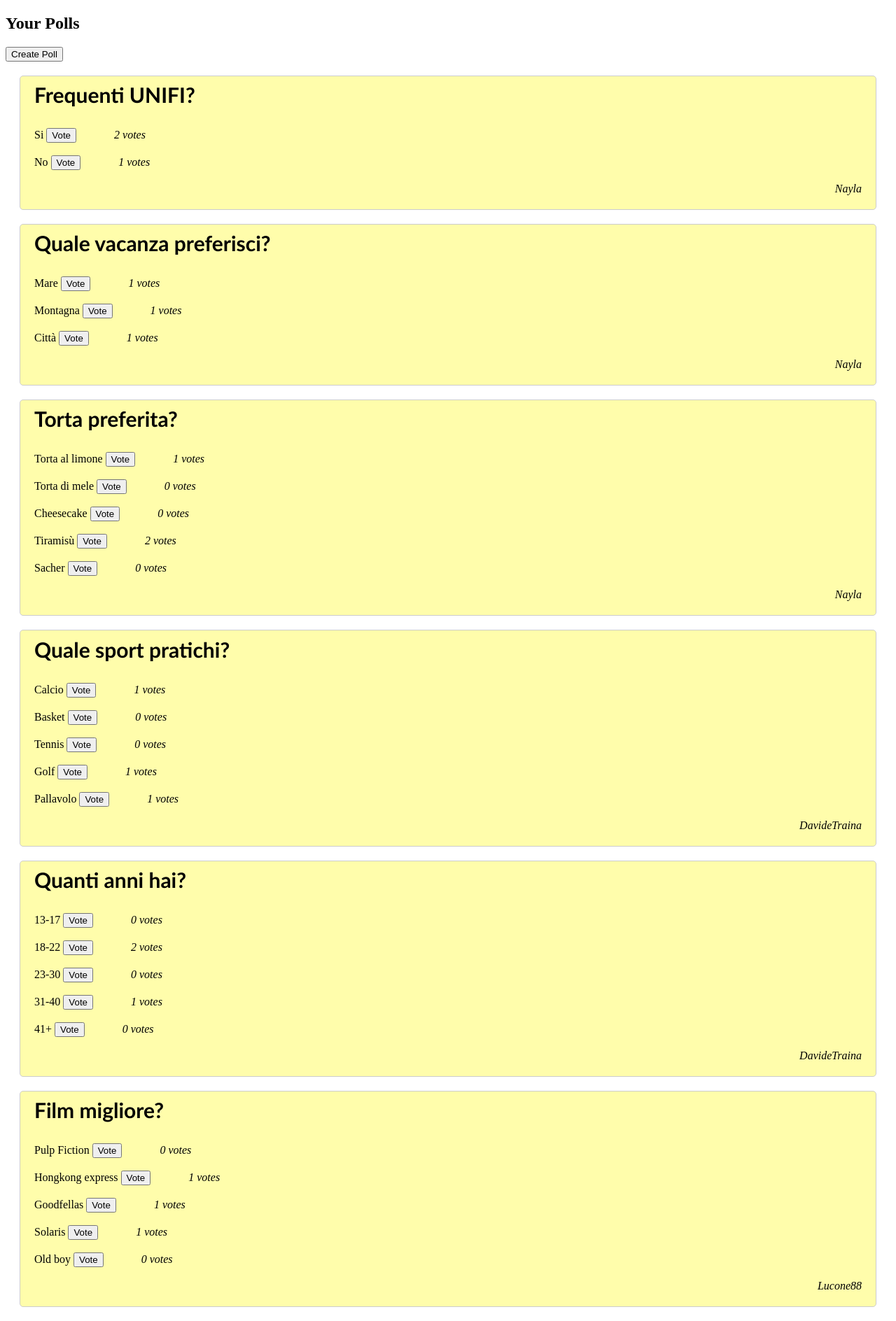
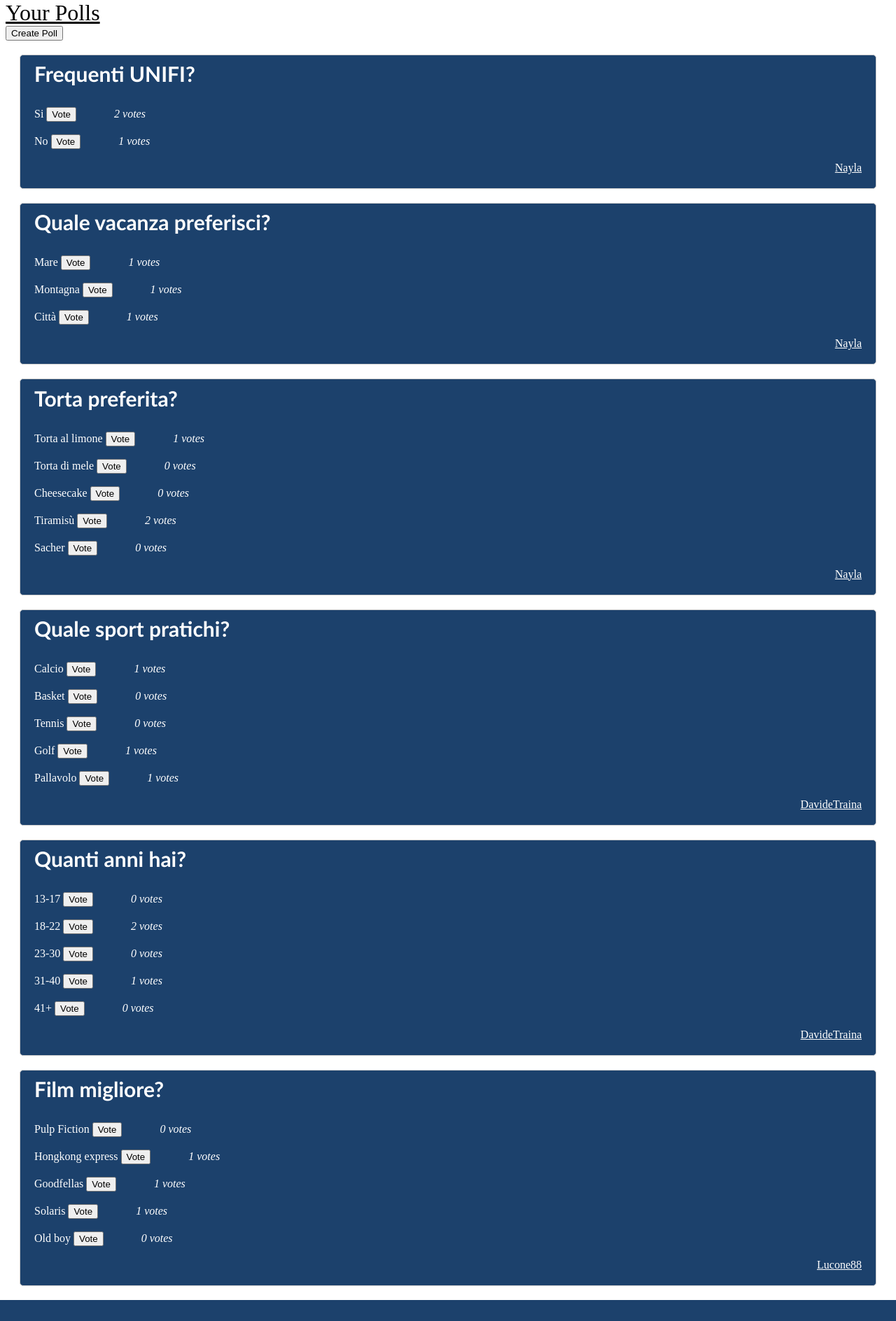
Before and after one commit to trainadavide/PollingAPI, a Django app: page /dashboard/ in a window 1280 px wide. Shown: the part 133-2021 px from the top of the page at 70% size. After the commit the page ends 1991 px from the top, so only its background shows below. Run offline with Django 5.2, Linux system fonts and the light colour scheme; data comes from the database, SQL or seed files in the repository; both versions use the stored data as it was after the commit.

Commit message:
User page added

```diff
--- a/PollingAPI/urls.py
+++ b/PollingAPI/urls.py
@@ -19,6 +19,7 @@ urlpatterns = [
     path('login/', LoginView.as_view(template_name='Login.html'), name='Login'),
     path('logout/', LogoutView.as_view(), name='Logout'),
     path('dashboard/', dashboard, name='Dashboard'),
+    path('accounts/<int:user_id>/', views.UserPolls, name='UserPolls'),
 
     path('Delete_poll/<int:poll_id>/', views.Delete_poll, name='Delete_poll'),
 ]
--- a/polls_app/static/style.css
+++ b/polls_app/static/style.css
@@ -3,7 +3,7 @@
     padding: 20px;
     border: 1px solid #ccc;
     border-radius: 5px;
-    background-color: #fffdab;
+    background-color: #2e353d
 }
 
 .main-title{
--- a/polls_app/templates/Dashboard.html
+++ b/polls_app/templates/Dashboard.html
@@ -11,13 +11,14 @@
         <a class="nav-item" href="{% url 'Login' %}">Logout</a>
     </div>
 
-        <h2>Your Polls</h2>
+        <a href="{% url 'UserPolls' user.id %}" style="color: black; text-decoration: underline; font-size: xx-large">Your Polls</a>
+    <br>
         <button>
             <a class="new-poll" href="{% url 'Poll_Creation' %}">Create Poll</a>
         </button>
 
         {% for poll in polls %}
-            <div class="poll-view">
+            <div class="poll-view" style="background-color: rgb(28,65,108); color: white">
             <h3 class="poll-title">{{ poll.title }}</h3>
                 {% for option in poll.option.all %}
                     <form method="POST" action="{% url 'vote' poll.id option.id %}">
@@ -26,8 +27,8 @@
                             {% if user not in poll.responded_users.all %}
                                 <button class="vote" type="submit">Vote</button>
                             {% endif %}
+                            <i class="votes" style="margin-left: 50px">{{ option.votes }} votes</i>
 
-                            <i class="votes" style="margin-left: 50px">{{ option.votes }} votes</i>
                         </div>
                         <br>
                     </form>
@@ -40,7 +41,7 @@
                         </button>
                     </form>
                 {% endif %}
-                <i class="author">{{ poll.user }}</i>
+                <a class="author" style="color: white; text-decoration: underline" href="{% url 'UserPolls' poll.user.id %}">{{ poll.user }}</a>
                 <!-- Aggiungi qui ulteriori dettagli sul sondaggio se necessario -->
             </div>
         {% empty %}
--- a/polls_app/views.py
+++ b/polls_app/views.py
@@ -8,7 +8,7 @@ from django.contrib.auth.forms import UserCreationForm
 from django.shortcuts import render, redirect
 from .forms import PollForm, OptionFormSet
 
-from .models import Poll, Option
+from .models import Poll, Option, User
 from django.http import JsonResponse
 
 
@@ -91,3 +91,8 @@ def Delete_poll(request, poll_id):
         if request.user == poll.user:
             poll.delete()
         return redirect('Dashboard')
+
+def UserPolls(request, user_id):
+    selected_user = User.objects.get(id=user_id)
+    user_polls = Poll.objects.filter(user_id=user_id)
+    return render(request, 'User.html', {'selected_user': selected_user, 'user_polls': user_polls})
```
Also changed, not shown: db.sqlite3.
